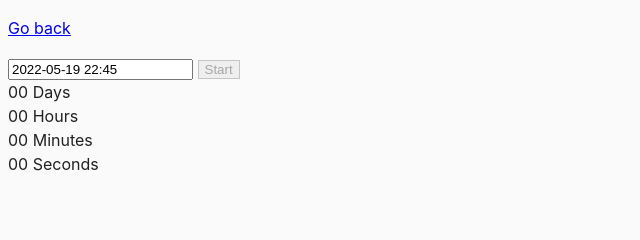
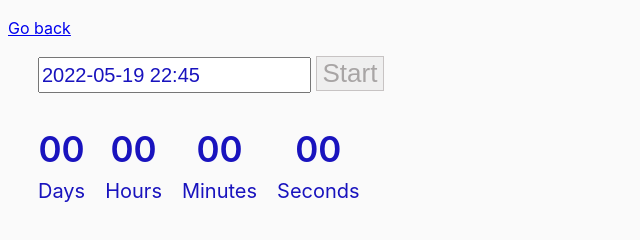
Before and after one commit to ella-kadriaeva/goit-js-hw-09, a website built with Parcel: page src/02-timer.html in a window 1280 px wide. Shown: the whole page, without its empty margins (0-640 px from the left). Built offline with nearby package versions, Linux system fonts and the light colour scheme.

Commit message:
add css common for task 2

```diff
--- a/src/css/common.css
+++ b/src/css/common.css
@@ -13,11 +13,50 @@ body {
 }
 
 img {
-  display: block;
+  display: flex;
   max-width: 100%;
+
+  flex-direction: column;
+  align-items: center;
 }
 
 .disabled {
   color: #a8a5a5;
   border: solid 1px #c7c3c3;
 }
+button {
+  font-size: 26px;
+  color: #1913be;
+}
+.field {
+
+  display: flex;
+  flex-direction: column;
+  margin-right: 20px;
+
+}
+.value {
+  font-size: 35px;
+  color: #1913be;
+  line-height: 1.5;
+  font-weight: 600;
+  text-align: center;
+}
+
+.label {
+  color: #1913be;
+  line-height: 1.5;
+  font-size: 20px;
+}
+
+.timer {
+ margin: 30px;
+ display: flex;
+
+}
+input{
+  margin-left: 30px;
+  color: #1913be;
+  line-height: 1.5;
+  font-size: 20px;
+}
--- a/src/js/02-timer.js
+++ b/src/js/02-timer.js
@@ -38,7 +38,7 @@ const options = {
             refs.startBtn.classList.add("disabled");
         }
         Notiflix.Notify.warning("Please choose a date in the future");
-        //   alert("Please choose a date in the future");
+
           return
       }
       refs.startBtn.classList.remove("disabled");
```
